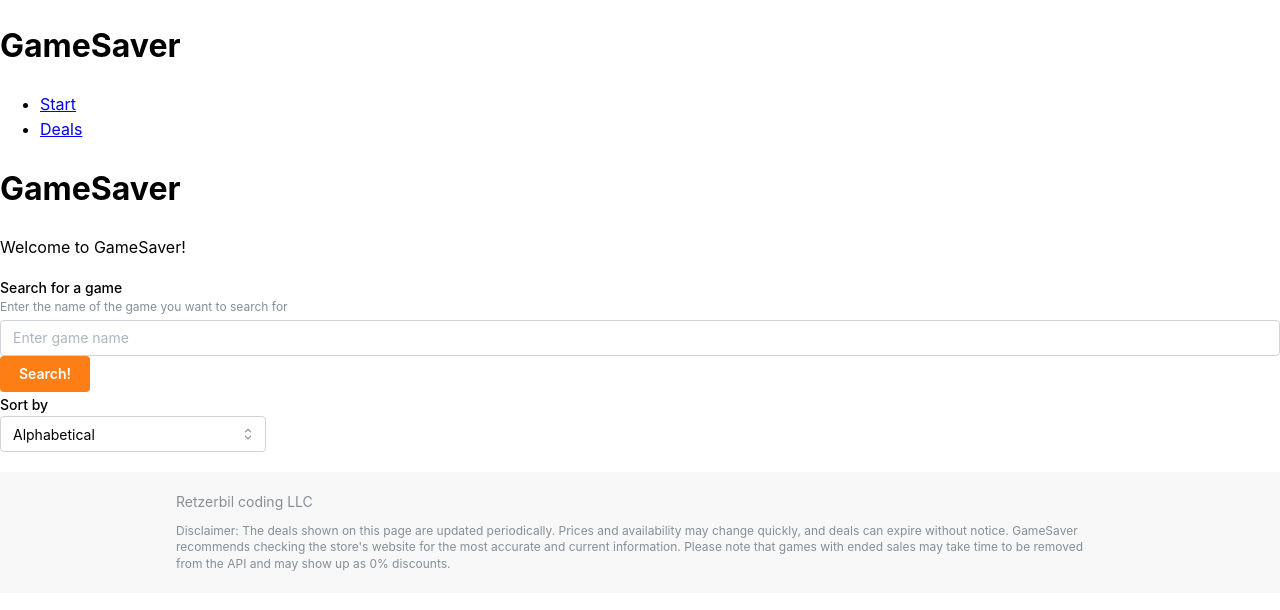
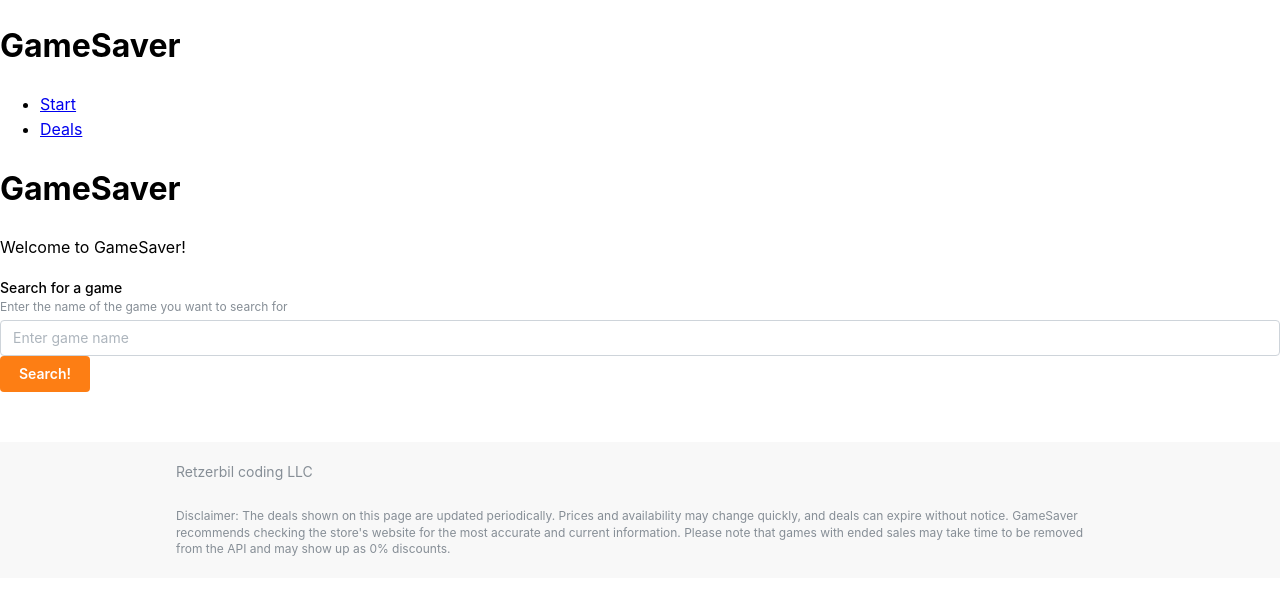
Before and after one commit to retzerbil/GameSaver, a React (Vite) app: page /deals in a window 1280 px wide. Shown: the top 610 px of the page. Built offline with nearby package versions, Linux system fonts and the light colour scheme.

Commit message:
wip flex

```diff
--- a/src/components/GameSearch.tsx
+++ b/src/components/GameSearch.tsx
@@ -6,6 +6,7 @@ import {
 	Select,
 	TextInput,
 	Loader,
+	Flex,
 } from "@mantine/core";
 import { useState, useEffect } from "react";
 import { DealCard } from "./DealCard";
@@ -21,7 +22,7 @@ export const GameSearch = () => {
 	const [pageSize, setPageSize] = useState(10);
 	const [isLoading, setIsLoading] = useState(false);
 	const [totalResults, setTotalResults] = useState(0);
-	const [sortOption, setSortOption] = useState('alphabetical');
+	const [sortOption, setSortOption] = useState("alphabetical");
 
 	const fetchDeals = async () => {
 		if (!query) return;
@@ -57,13 +58,13 @@ export const GameSearch = () => {
 	const sortResults = (option: string) => {
 		let sortedResults = results ? [...results] : [];
 		switch (option) {
-            case 'alphabetical':
+			case "alphabetical":
 				sortedResults.sort((a, b) => a.title.localeCompare(b.title));
 				break;
-            case 'lowestPrice':
+			case "lowestPrice":
 				sortedResults.sort((a, b) => +a.salePrice - +b.salePrice);
 				break;
-            case 'highestDiscount':
+			case "highestDiscount":
 				sortedResults.sort((a, b) => +b.savings - +a.savings);
 				break;
 			default:
@@ -110,25 +111,34 @@ export const GameSearch = () => {
 				</p>
 			)}
 
+			{results && results.length > 0 && (
 				<Group>
 					<Select
 						label="Sort by"
 						placeholder="Choose sorting option"
 						data={[
-                        { value: 'alphabetical', label: 'Alphabetical' },
-                        { value: 'lowestPrice', label: 'Lowest Price' },
-                        { value: 'highestDiscount', label: 'Highest Discount' },
+							{ value: "alphabetical", label: "Alphabetical" },
+							{ value: "lowestPrice", label: "Lowest Price" },
+							{ value: "highestDiscount", label: "Highest Discount" },
 						]}
 						value={sortOption}
 						onChange={handleSortChange}
 					/>
 				</Group>
+			)}
 
-			<List spacing="md" mt="lg">
+			<Flex
+				mih={50}
+				gap="xl"
+				justify="flex-start"
+				align="center"
+				direction="row"
+				wrap="wrap"
+			>
 				{results?.map((deal) => (
 					<DealCard key={deal.dealID} deal={deal} />
 				))}
-			</List>
+			</Flex>
 
 			{results && results.length > 0 && (
 				<Group>
--- a/src/pages/Layout.tsx
+++ b/src/pages/Layout.tsx
@@ -27,15 +27,15 @@ export const Layout = () => {
 						<Text size="sm" color="dimmed">
 							Retzerbil coding LLC
 						</Text>
+						<Text size="xs" color="dimmed" mt="xs">
+							Disclaimer: The deals shown on this page are updated periodically.
+							Prices and availability may change quickly, and deals can expire
+							without notice. GameSaver recommends checking the store's website
+							for the most accurate and current information. Please note that
+							games with ended sales may take time to be removed from the API
+							and may show up as 0% discounts.
+						</Text>
 					</Group>
-					<Text size="xs" color="dimmed" mt="xs">
-						Disclaimer: The deals shown on this page are updated periodically.
-						Prices and availability may change quickly, and deals can expire
-						without notice. GameSaver recommends checking the store's website
-						for the most accurate and current information. Please note that
-						games with ended sales may take time to be removed from the API and
-						may show up as 0% discounts.
-					</Text>
 				</Container>
 			</footer>
 		</>
```
Lines whose indentation alone changed are shown as unchanged.
